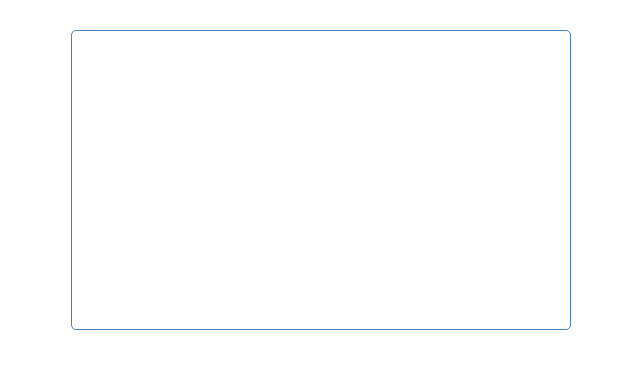
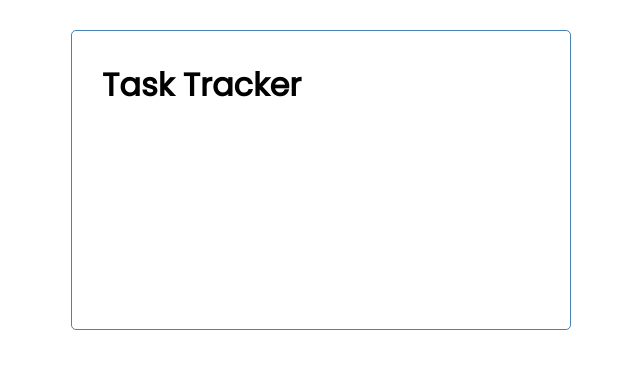
Before and after one commit to mgroholy/task-tracker-angular, an Angular app: page / in a window 1280 px wide. Shown: the top 368 px of the page, without its empty margins (319-959 px from the left). Built offline with nearby package versions, Linux system fonts and the light colour scheme.

Commit message:
feat: add title inside header.component.ts.

```diff
--- a/src/app/components/header/header.component.ts
+++ b/src/app/components/header/header.component.ts
@@ -6,7 +6,7 @@ import { Component, OnInit } from '@angular/core';
   styleUrls: ['./header.component.css']
 })
 export class HeaderComponent implements OnInit {
-
+  title: string = 'Task Tracker';
   constructor() { }
 
   ngOnInit(): void {
```
